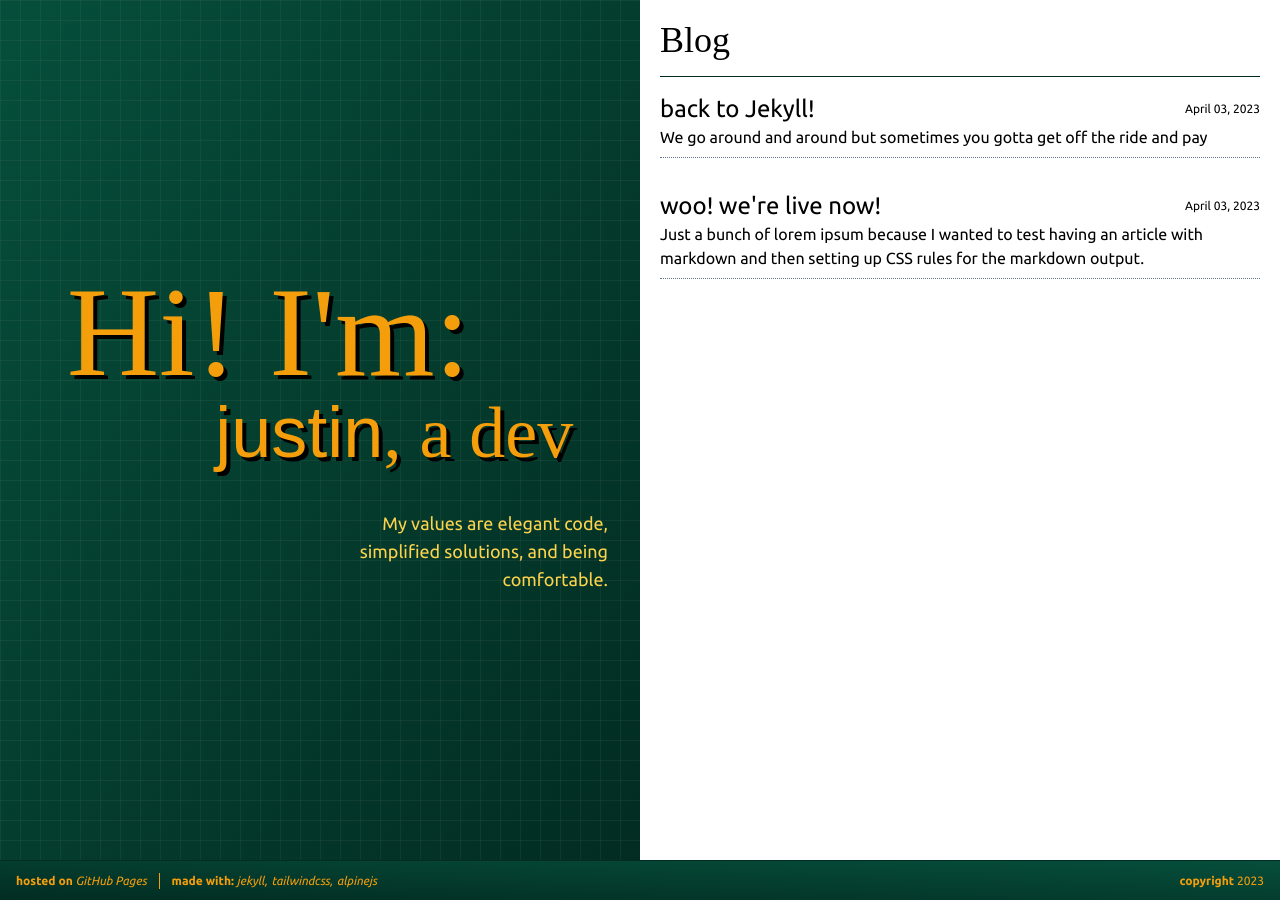
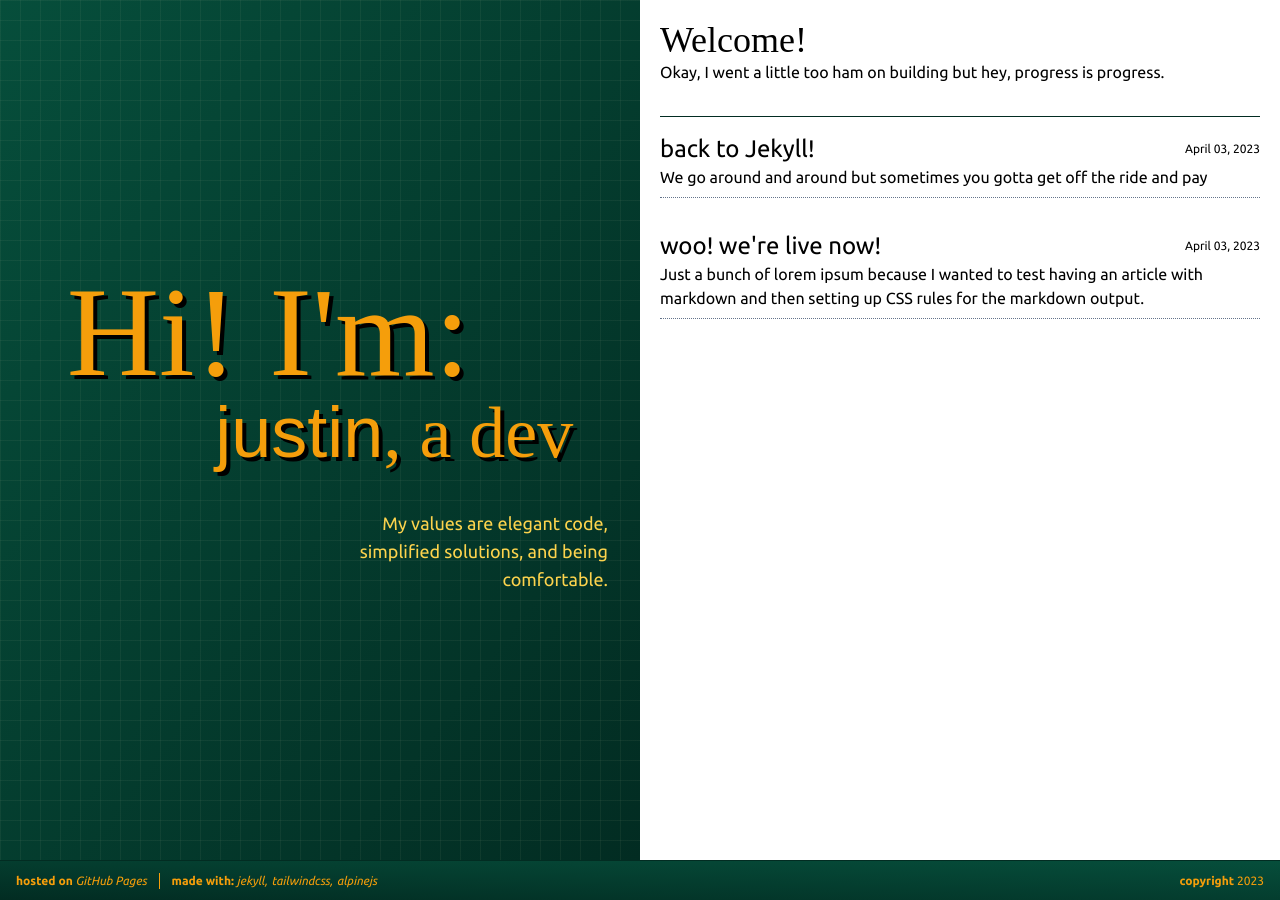
Before and after one commit to thatONEjustin/thatONEjustin.github.io, a Jekyll site: the page built from index.markdown, in a window 1280 px wide. Built offline with Jekyll 4.4.1, drawn with Linux system fonts in a browser that asks for light colours; some web fonts are replaced.

Commit message:
ok sleep for real this time
fr fr

```diff
--- a/assets/css/style.css
+++ b/assets/css/style.css
@@ -507,11 +507,17 @@ video {
 .mr-2 {
   margin-right: 0.5rem;
 }
+.mt-8 {
+  margin-top: 2rem;
+}
 .flex {
   display: flex;
 }
 .w-full {
   width: 100%;
+}
+.w-\[50px\] {
+  width: 50px;
 }
 .max-w-fit {
   max-width: -moz-fit-content;
@@ -760,7 +766,6 @@ header:after {
   color: rgb(245 158 11 / var(--tw-text-opacity));
 }
 .HomeBlog {
-  margin-top: 1rem;
   border-top-width: 1px;
   --tw-border-opacity: 1;
   border-color: rgb(2 44 34 / var(--tw-border-opacity));
--- a/index.markdown
+++ b/index.markdown
@@ -1,7 +1,9 @@
 ---
 layout: default
 ---
-## Blog
-<div class="HomeBlog">
+## Welcome!
+Okay, I went a little too ham on building but hey, progress is progress.
+
+<div class="HomeBlog mt-8">
     {% include blog-listings.html %}
 </div>
--- a/src/_tailwind/_pages/_home.scss
+++ b/src/_tailwind/_pages/_home.scss
@@ -1,6 +1,5 @@
 .HomeBlog {
     @apply
-        mt-4
         pt-2
         border-t
         border-green-950;
```
Also changed, not shown: tailwind.config.js (+4 -3 lines), 1 other file.
